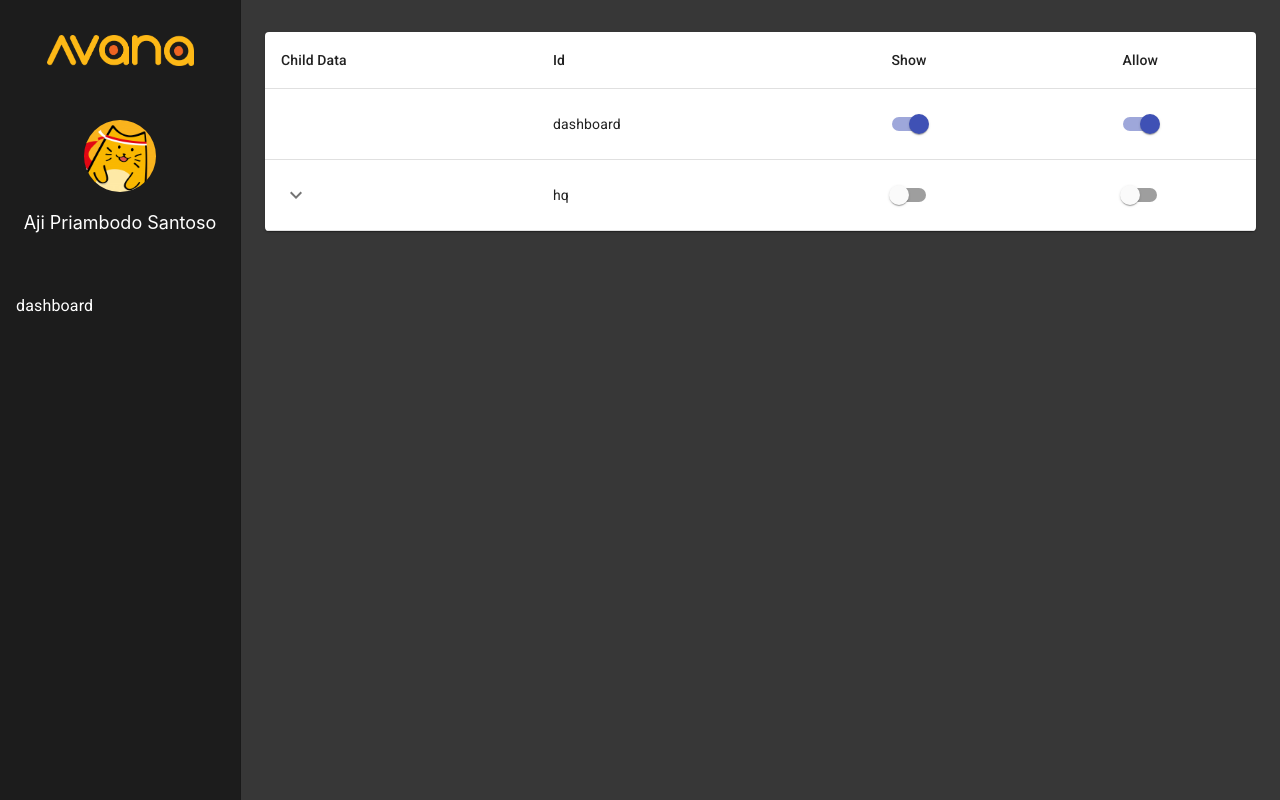
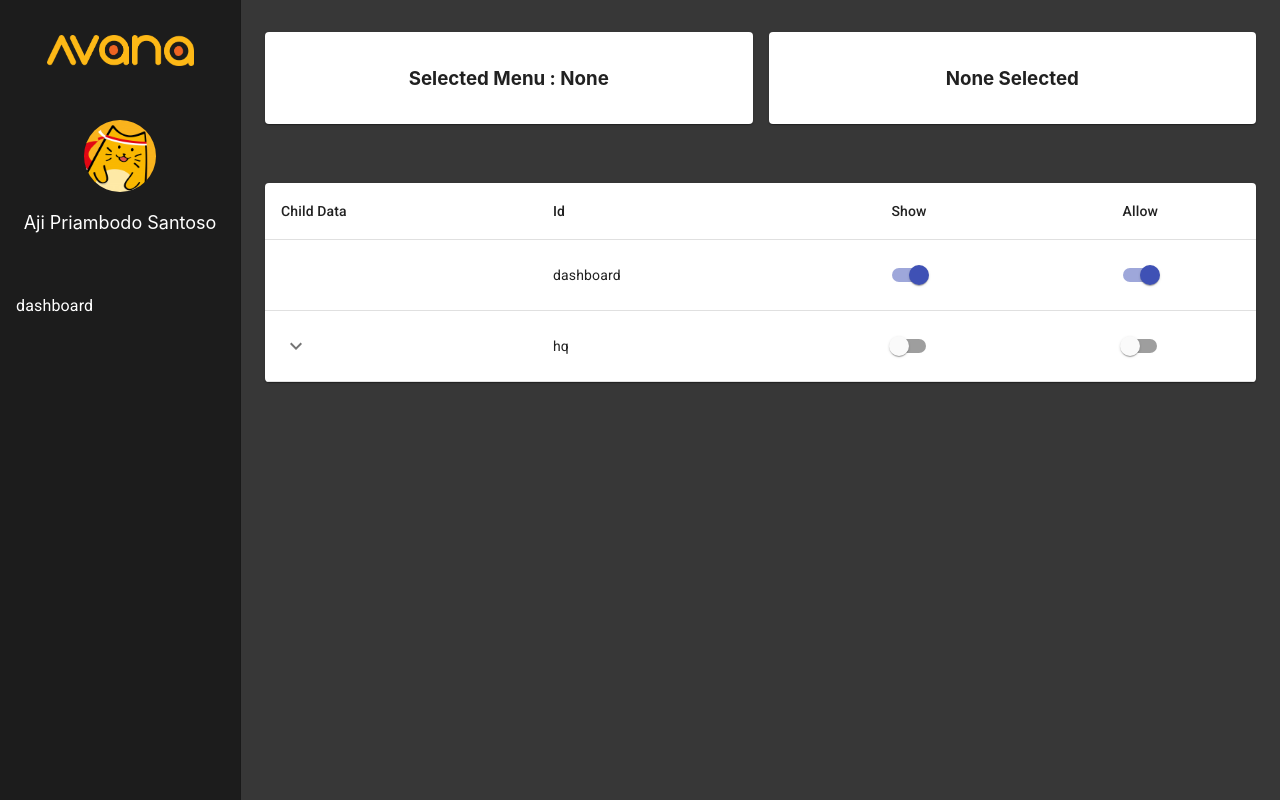
Before and after one commit to ajipsantoso/AVANA-FE-Assignment, a React (Create React App) app in the folder sidemenu-app/: page / in a window 1280 px wide. Built offline with nearby package versions, Linux system fonts and the light colour scheme.

Commit message:
feat: add new section to show selected menu

```diff
--- a/sidemenu-app/src/components/MenuList/MenuList.js
+++ b/sidemenu-app/src/components/MenuList/MenuList.js
@@ -58,10 +58,10 @@ function ListRow(props) {
         ? <React.Fragment>
             <ListItem
               classes={{ root: classes.listItem, selected: classes.selected}}
-              selected={menuSelect.selectedMenu === listData.id}
+              selected={menuSelect.selectedMenu.id === listData.id}
               button
               // onClick={this.handleClick}
-              onClick={() => menuSelect.onSelectMenu(listData.id)}
+              onClick={() => menuSelect.onSelectMenu(listData)}
             >
               <ListItemText primary={listData.id} />
               {!open ? <ExpandLess /> : <ExpandMore />}
@@ -78,8 +78,8 @@ function ListRow(props) {
           ? <ListItem
               classes={{ root: classes.listItem, selected: classes.selected}}
               button
-              selected={menuSelect.selectedMenu === listData.id}
-              onClick={() => menuSelect.onSelectMenu(listData.id)}
+              selected={menuSelect.selectedMenu.id === listData.id}
+              onClick={() => menuSelect.onSelectMenu(listData)}
             >
               <ListItemText primary={listData.id} />
             </ListItem>
--- a/sidemenu-app/src/pages/MainPage/MainPage.js
+++ b/sidemenu-app/src/pages/MainPage/MainPage.js
@@ -1,11 +1,49 @@
 import React from 'react';
-import Table from '../../components/Table/Table'
+import Table from '../../components/Table/Table';
+import { Grid, Paper } from '@material-ui/core';
+import { makeStyles } from '@material-ui/core/styles';
 import { connect } from "react-redux";
 
+const useStyles = makeStyles((theme) => ({
+  barStatus: {
+    marginBottom: 51
+  },
+  paper: {
+    padding: theme.spacing(2),
+    textAlign: 'center',
+  },
+  allow: {
+    color: 'green'
+  },
+  notallow: {
+    color: 'red'
+  }
+}));
+
 function MainPage(props) {
-  const { tableListData } = props;
+  const { tableListData, selectedMenu } = props;
+  const classes = useStyles();
   return (
     <div className="MainPage">
+      <Grid container justify="center" className={classes.barStatus} spacing={2}>
+        <Grid item xs={6}>
+          <Paper className={classes.paper}>
+            <h3>Selected Menu : { selectedMenu.id ? selectedMenu.id : 'None' }</h3>
+          </Paper>
+        </Grid>
+        <Grid item xs={6}>
+          <Paper className={classes.paper}>
+            <h3>{
+              typeof selectedMenu.isAllowed === 'boolean'
+                ? selectedMenu.isAllowed === true
+                  ? <span className={classes.allow}>Allowed To Enter Menu</span>
+                  : <span className={classes.notallow}>Not Allowed To the Menu</span>
+                : 'None Selected'
+              }
+            </h3>
+          </Paper>
+        </Grid>
+      </Grid>
       <Table listData={tableListData} />
     </div>
   );
@@ -13,6 +51,7 @@ function MainPage(props) {
 
 const mapStateToProps = (state) => {
   return {
+    selectedMenu: state.submenu.selectedMenu,
     tableListData: state.submenu.menuList
   };
 }
--- a/sidemenu-app/src/store/reducer/submenuReducer.js
+++ b/sidemenu-app/src/store/reducer/submenuReducer.js
@@ -13,7 +13,7 @@ const initialState = {
       ]
     }
   ],
-  selectedMenu: null
+  selectedMenu: {}
 };
 
 const reducer = (state = initialState, action) => {
```
